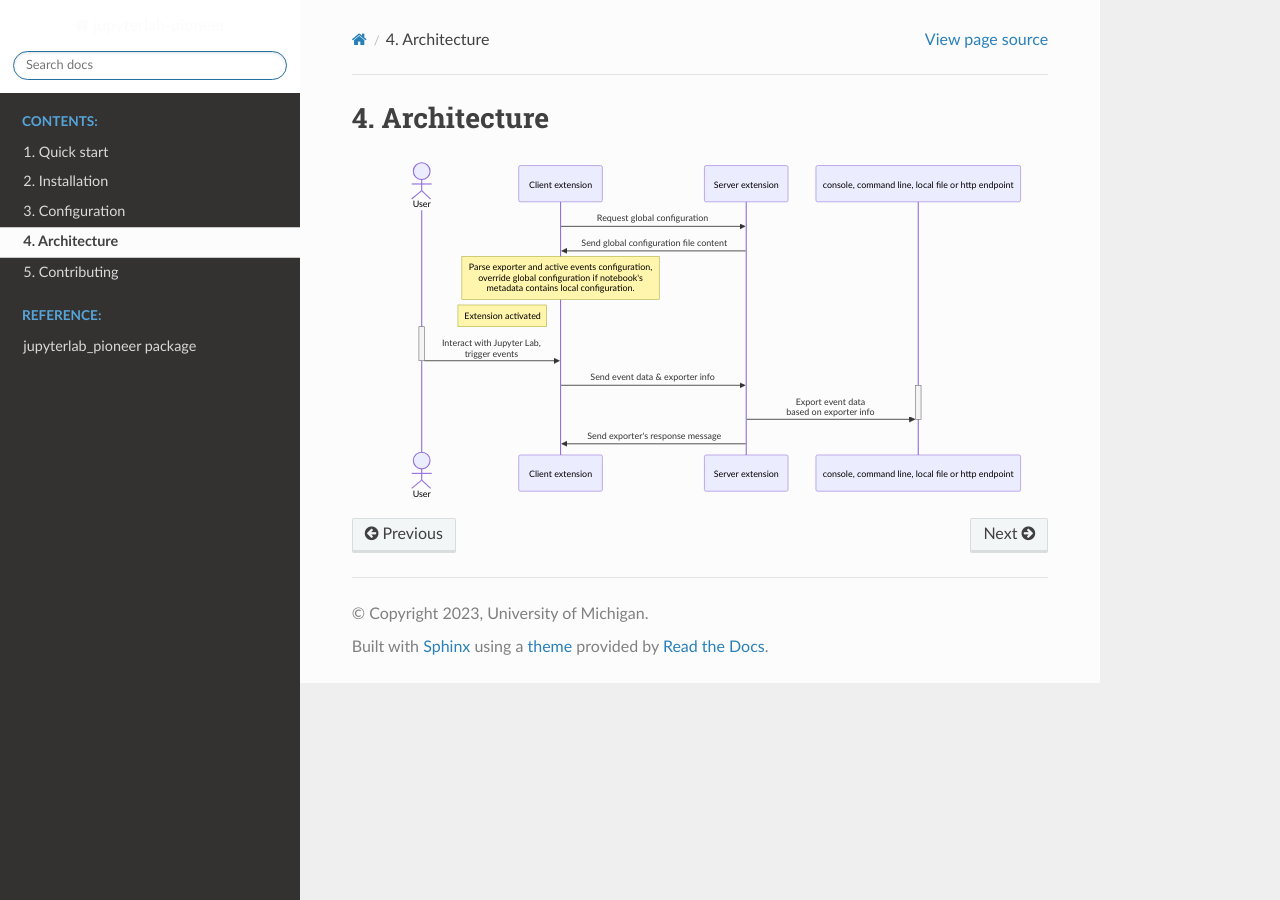
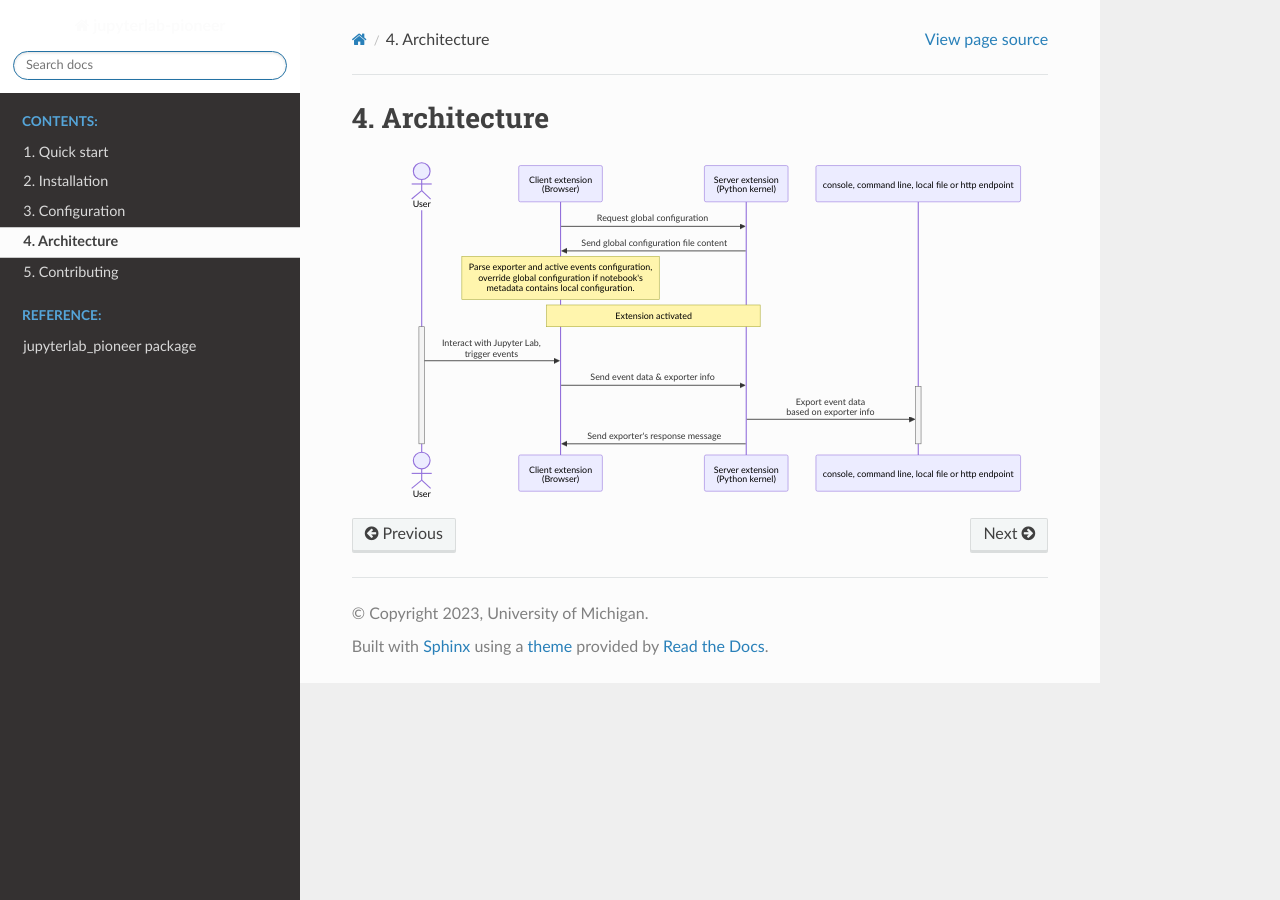
Before and after one commit to educational-technology-collective/jupyterlab-pioneer, a Sphinx documentation site: the page built from docs/architecture.rst, in a window 1280 px wide. Built offline with Sphinx 7.4.7 and the Read the Docs theme 2.0.0, drawn with Linux system fonts in a browser that asks for light colours.

Commit message:
fix: adjustments #28 #8

```diff
--- a/docs/architecture.rst
+++ b/docs/architecture.rst
@@ -6,19 +6,19 @@ Architecture
 
     sequenceDiagram
       actor U as User
-      participant C as Client extension
-      participant S as Server extension
+      participant C as Client extension <br> (Browser)
+      participant S as Server extension <br> (Python kernel)
       participant E as console, command line, local file or http endpoint
 
       C->>S: Request global configuration
       S->>C: Send global configuration file content
       Note over C: Parse exporter and active events configuration, <br> override global configuration if notebook's <br> metadata contains local configuration.
-      Note left of C: Extension activated
+      Note over C, S: Extension activated
       activate U
       U->>C: Interact with Jupyter Lab, <br> trigger events
-      deactivate U
       C->>S: Send event data & exporter info
       activate E
       S->>E: Export event data <br> based on exporter info
+      S->>C: Send exporter's response message
+      deactivate U
       deactivate E
-      S->>C: Send exporter's response message
```
